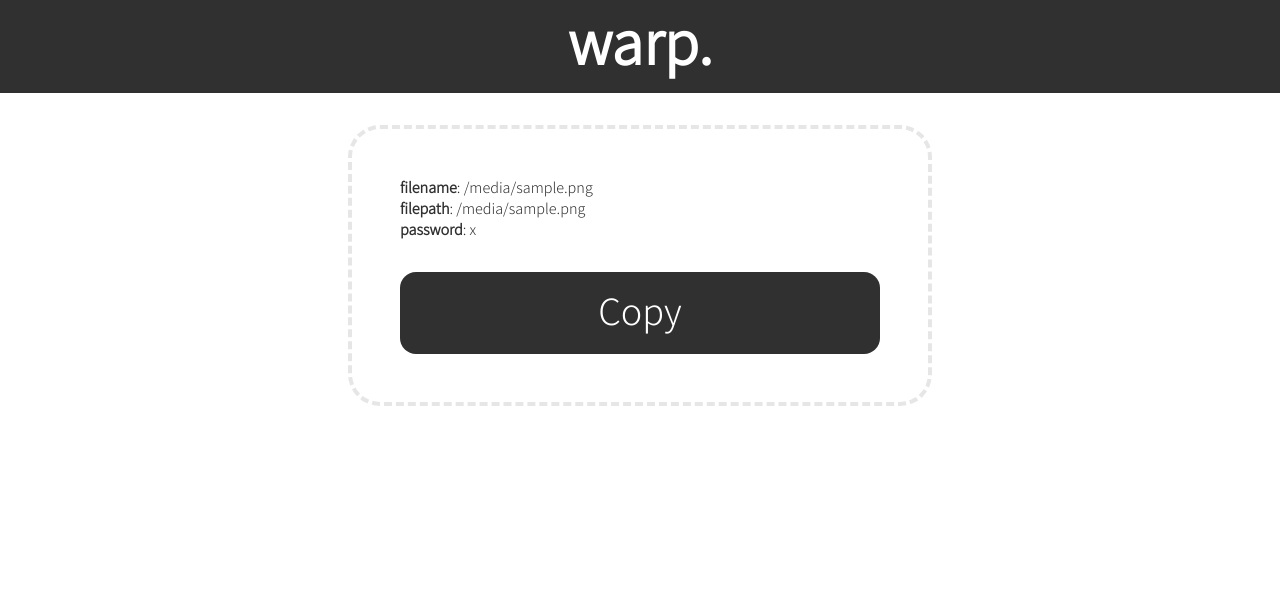
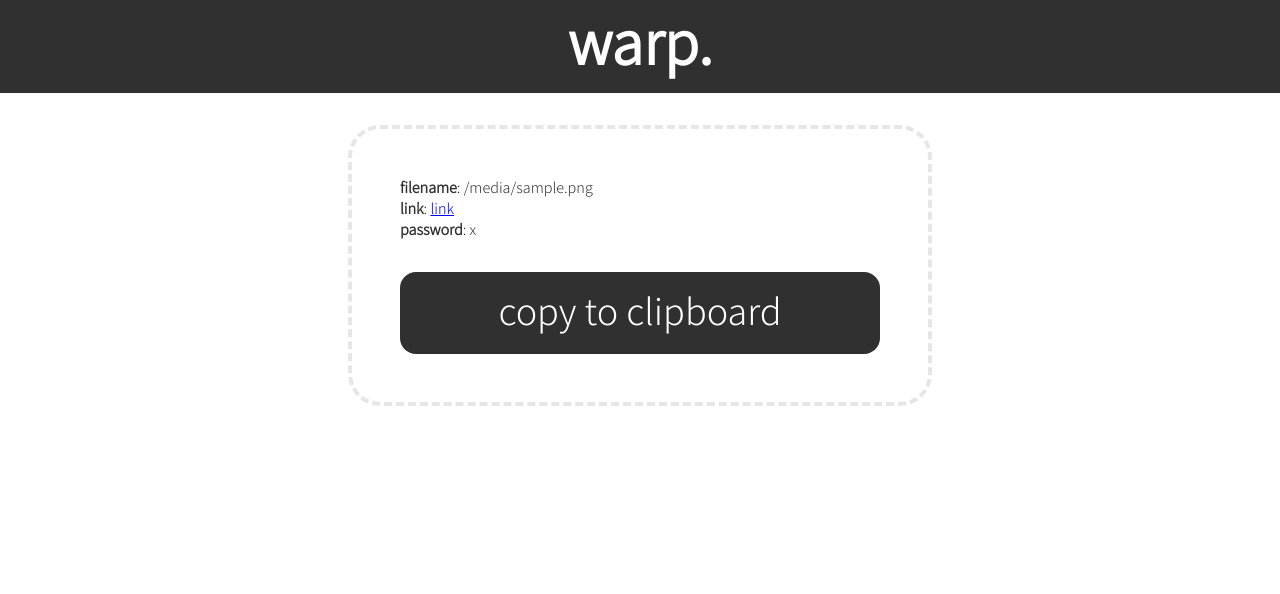
Before and after one commit to ilbuonmarcio/warp, a Flask app: template src/templates/file.html in a window 1280 px wide. Shown: the top 594 px of the page. Run offline with Flask 2, Linux system fonts and the light colour scheme; the template is opened without the code that fills it: most values are stand-ins (such as "Sample title", 1, 10 or a date in 2020); some libraries are stand-ins or nearby versions.

Commit message:
Finished file downloading and decryption

```diff
--- a/src/app.py
+++ b/src/app.py
@@ -1,7 +1,8 @@
-from flask import Flask, request, Response, render_template, redirect, send_from_directory, session
+from flask import Flask, request, Response, render_template, redirect, send_file, session
 from werkzeug.utils import secure_filename
 from flask_cors import CORS
 from cryptography.fernet import Fernet
+import io
 import os
 import json
 import uuid
@@ -28,6 +29,27 @@
 @app.route('/', methods=["GET"])
 def root():
     return render_template('index.html')
+
+
+@app.route('/download/<path:path>', methods=['GET'])
+def download(path):
+    filename, password = path.split('/')
+    for _, _, files_on_storage in os.walk(UPLOAD_FOLDER):
+        if filename not in files_on_storage:
+            return 'file not found'
+
+    with open(UPLOAD_FOLDER + filename, 'rb') as encrypted_file:
+        encrypted_buffer = encrypted_file.read()
+
+        f = Fernet(password)
+
+        decrypted_buffer = f.decrypt(encrypted_buffer)
+
+        return send_file(
+            io.BytesIO(decrypted_buffer),
+            attachment_filename="warp_file",
+            mimetype="application/octet-stream"
+        )
 
 
 @app.route('/showupload/<path:path>', methods=["GET"])
--- a/src/templates/file.html
+++ b/src/templates/file.html
@@ -15,14 +15,14 @@
         <div id="uploadedfile-info-area">
 
             <span class="uploadedfile-info-title">filename</span>: {{ file_properties.filename }}<br>
-            <span class="uploadedfile-info-title">filepath</span>: {{ file_properties.filepath }}<br>
+            <span class="uploadedfile-info-title">link</span>: <a href="http://127.0.0.1:33456/download/{{ file_properties.filepath }}/{{ file_properties.password }}">link</a><br>
             <span class="uploadedfile-info-title">password</span>: {{ file_properties.password }}<br>
             <button id="uploadedfile-clipboard-button" data-clipboard-target="#uploadedfile-clipboard-text">
-                Copy
+                copy to clipboard
             </button>
         </div>
 
-        <input id="uploadedfile-clipboard-text" value="filename: {{ file_properties.filename }} fileurl: http://127.0.0.1:33456/download/{{ file_properties.filepath }} password: {{ file_properties.password }}">
+        <input id="uploadedfile-clipboard-text" value="filename: {{ file_properties.filename }} link: http://127.0.0.1:33456/download/{{ file_properties.filepath }}/{{ file_properties.password }} password: {{ file_properties.password }}">
 
         {% include 'footer.html' %}
 
```
